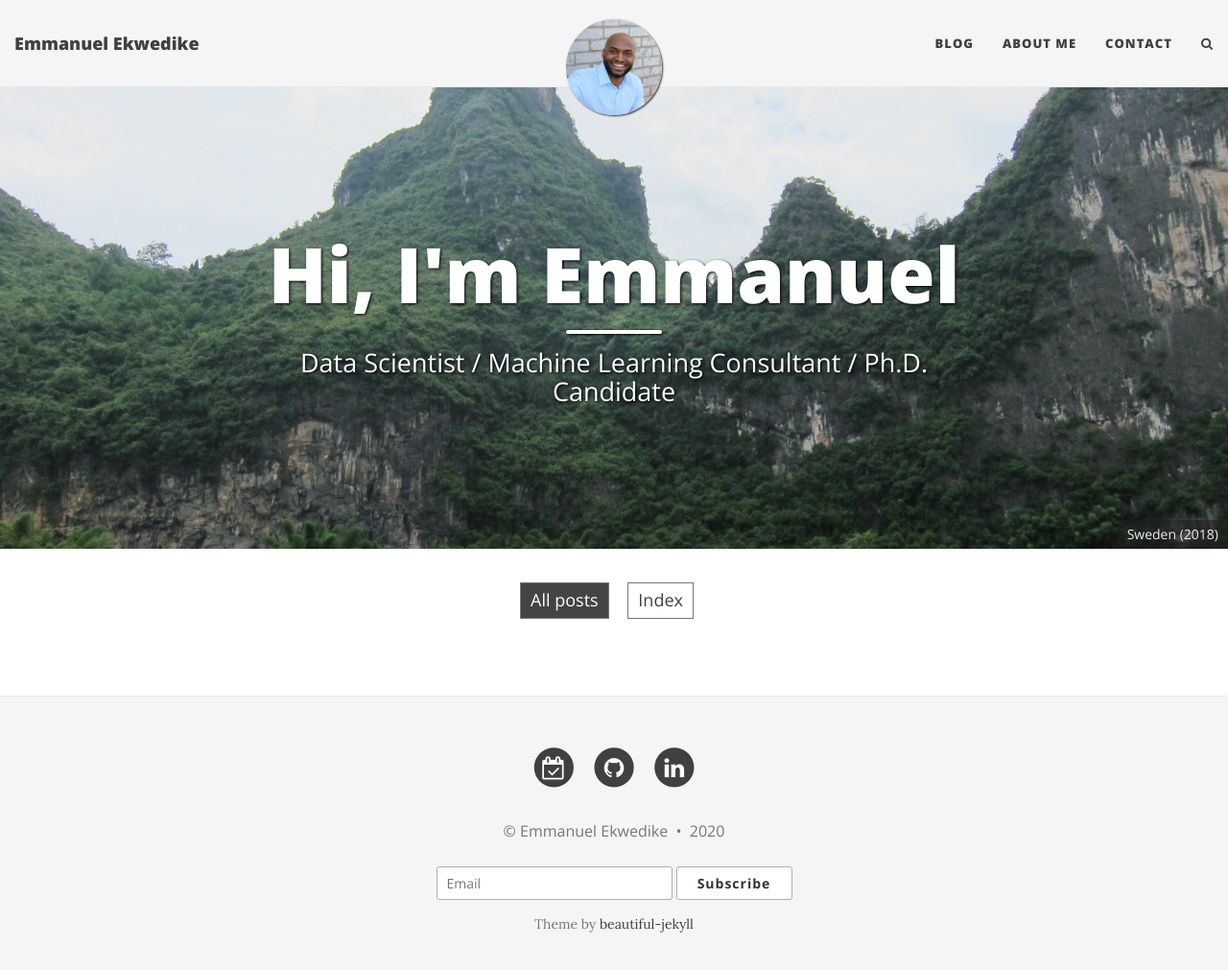
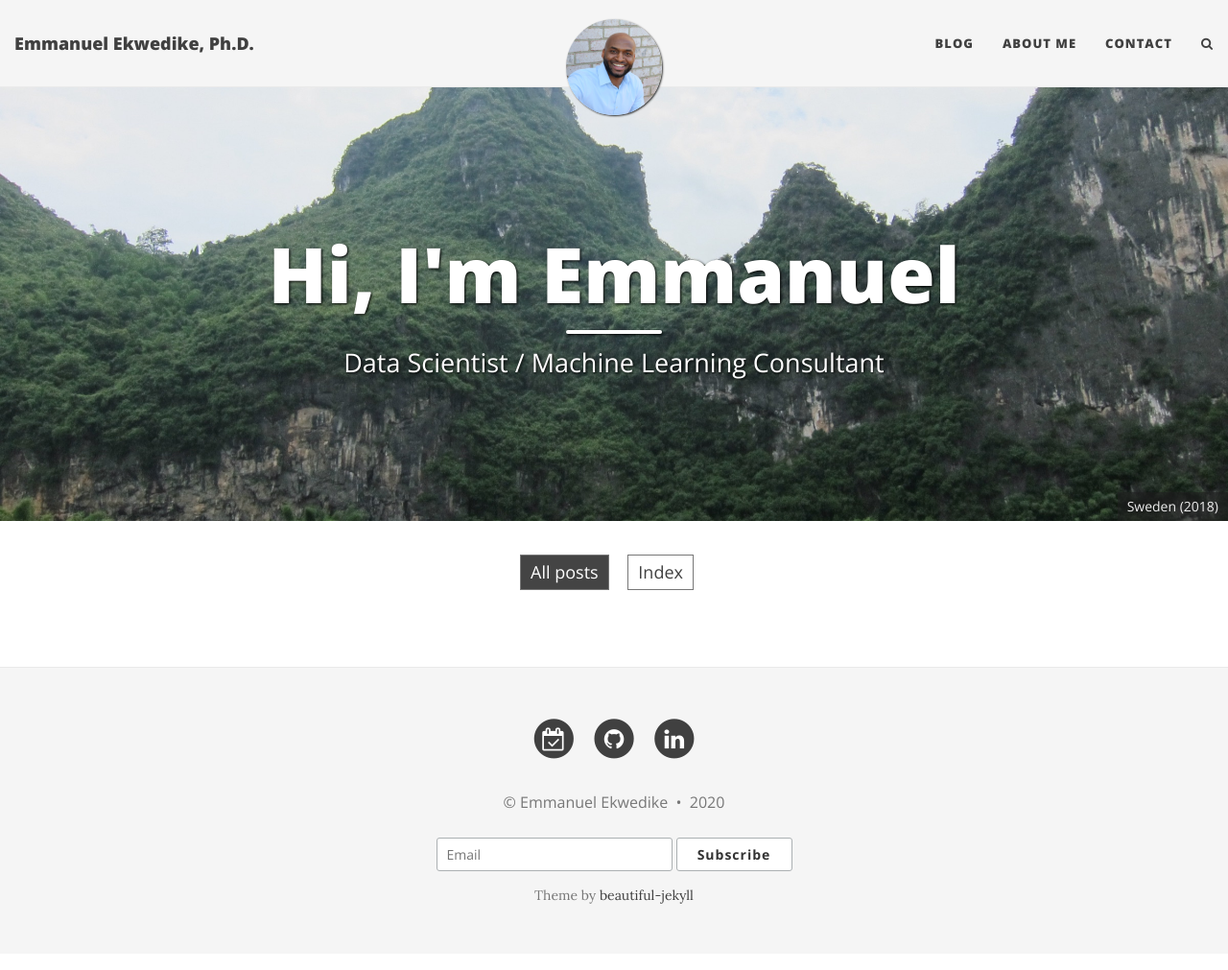
Before and after one commit to eekwedike/eekwedike.github.io, a Jekyll site: the page built from index.html, in a window 1280 px wide and 1024 px high. Shown: the top 1011 px of the window at 96% size. Built offline with Jekyll 4.4.1, drawn with Linux system fonts in a browser that asks for light colours; nearby versions of some CDN libraries; the list of posts is cut into pages by our own code.

Commit message:
minor update

```diff
--- a/_config.yml
+++ b/_config.yml
@@ -10,7 +10,7 @@ baseurl: ""
 
 
 # Name of website
-title: Emmanuel Ekwedike
+title: Emmanuel Ekwedike, Ph.D.
 
 # Short description of your site
 description: "Data strategist and Machine learning expert"
--- a/index.html
+++ b/index.html
@@ -1,7 +1,7 @@
 ---
 layout: page
 title: Hi, I'm Emmanuel
-subtitle: Data Scientist / Machine Learning Consultant / Ph.D. Candidate
+subtitle: Data Scientist / Machine Learning Consultant
 css: "/css/index.css"
 use-site-title: true
 bigimg:
```
